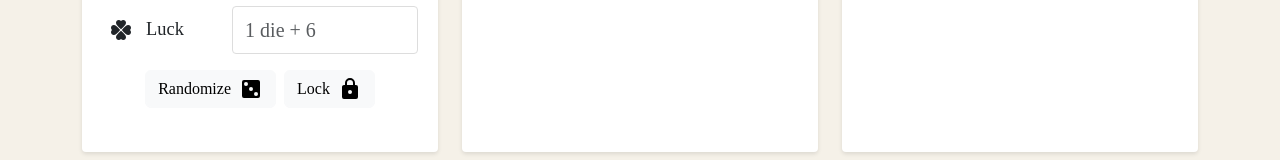
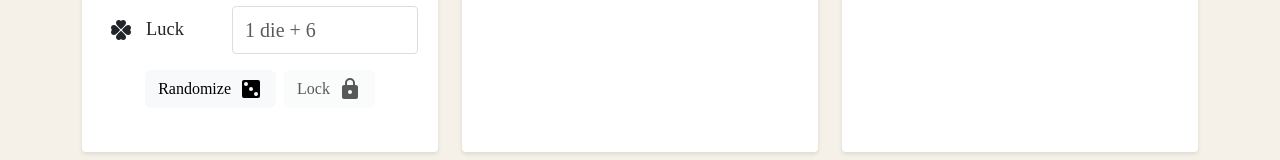
Before and after one commit to dialex/fnf-companion, a React (Vite) app: page / in a window 1280 px wide. Shown: the part 419-579 px from the top of the page. Built offline with nearby package versions, Linux system fonts and the light colour scheme; the HTML template or start-up script is replaced by a standard one; a web font is replaced by a local one.

Commit message:
feat: disable lock button until skill health and luck are filled

```diff
--- a/src/App.jsx
+++ b/src/App.jsx
@@ -592,6 +592,14 @@ function App() {
                     type="button"
                     className="btn btn-light d-flex align-items-center justify-content-center gap-2"
                     onClick={handleToggleLock}
+                    disabled={
+                      !skill ||
+                      !health ||
+                      !luck ||
+                      parseInt(skill) <= 0 ||
+                      parseInt(health) <= 0 ||
+                      parseInt(luck) <= 0
+                    }
                   >
                     {isLocked ? t('buttons.unlock') : t('buttons.lock')}
                     <Icon
```
